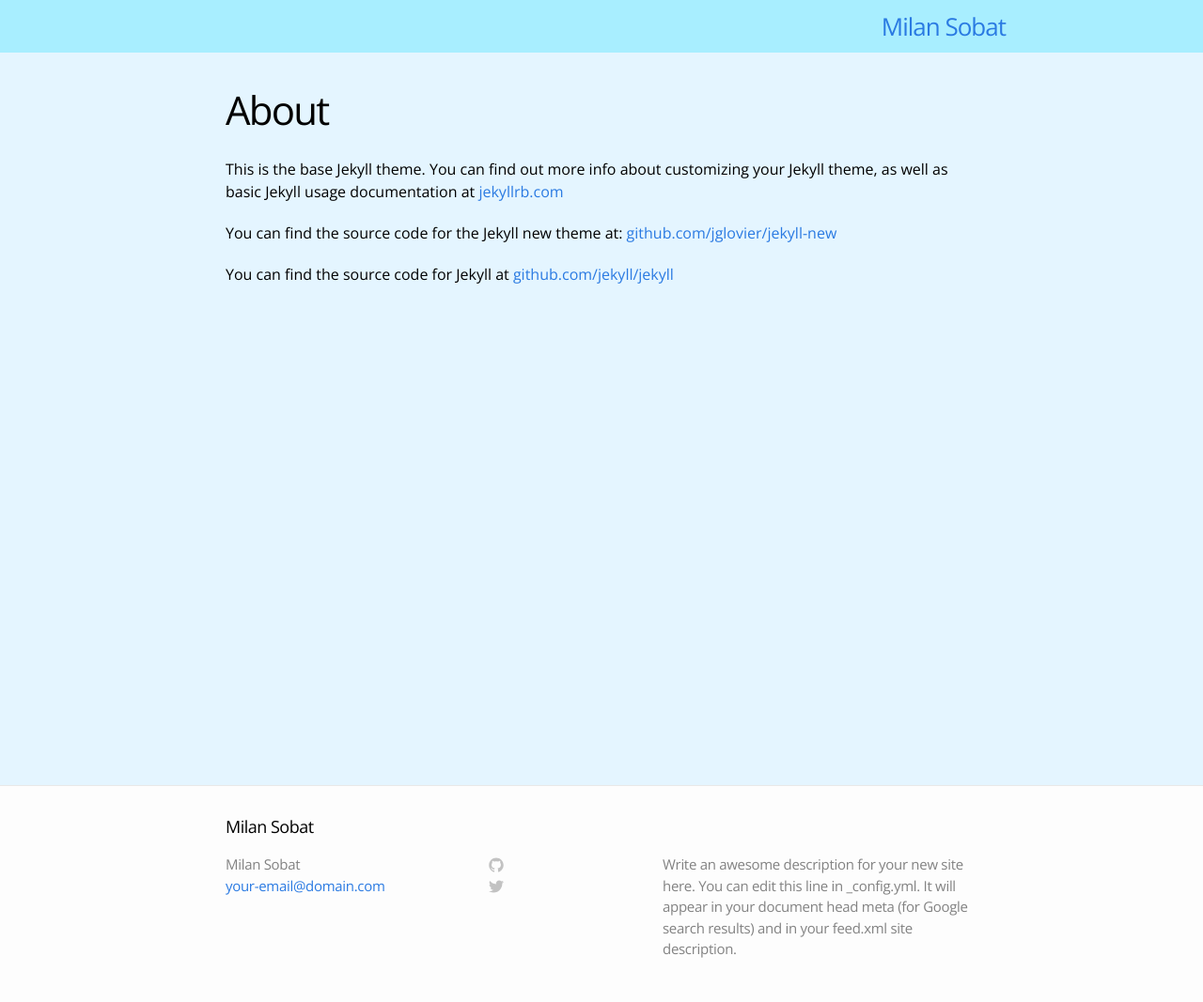
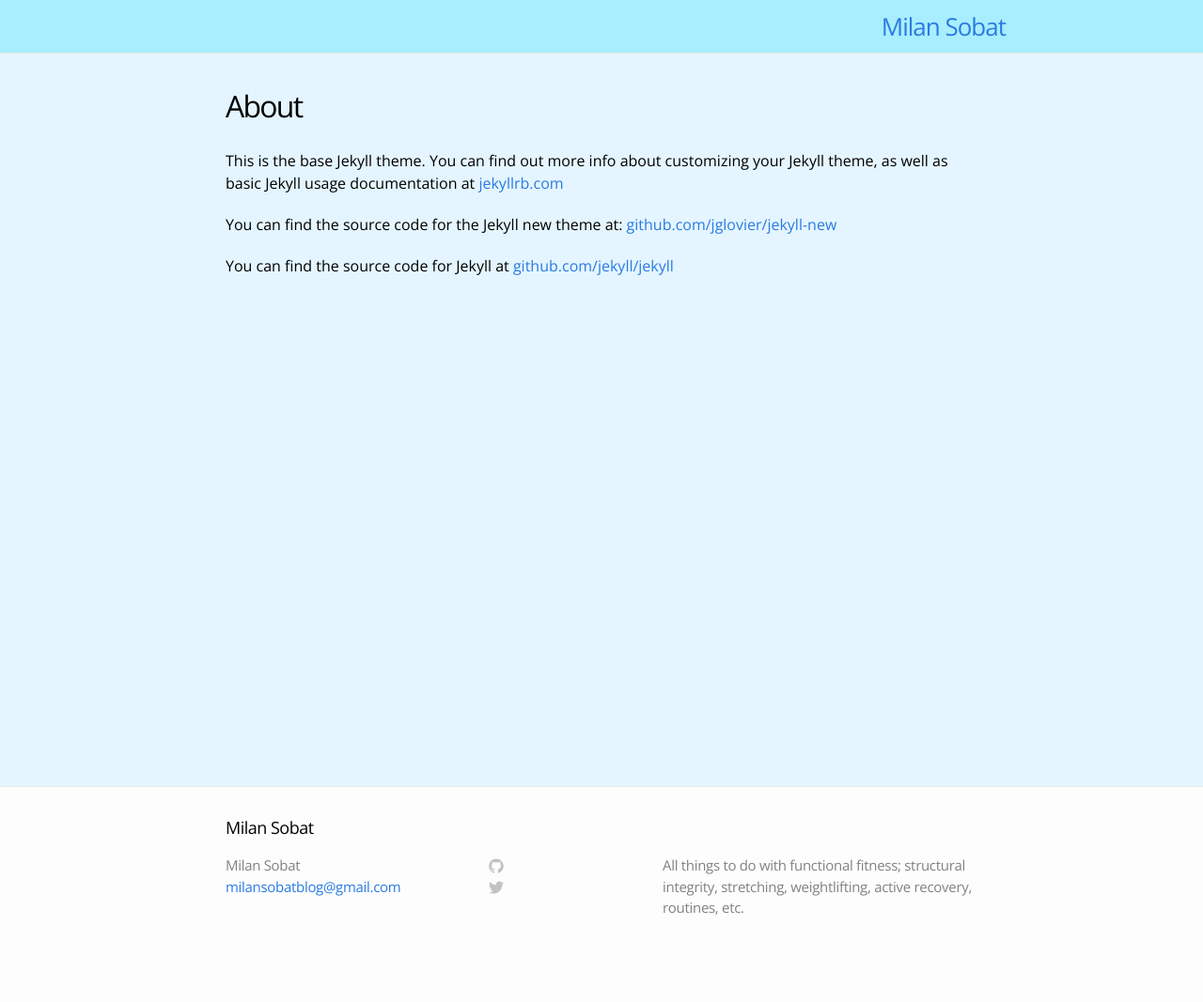
Before and after one commit to Milan03/Jekyll-Website, a Jekyll site: the page built from about.md, in a window 1280 px wide. Shown: the whole page at 94% size. Built offline with Jekyll 4.4.1, drawn with Linux system fonts in a browser that asks for light colours; after the commit the page ends 1023 px from its top, so only the background shows below that.

```diff
--- a/_config.yml
+++ b/_config.yml
@@ -1,7 +1,7 @@
 # Site settings
 title: Milan Sobat
-email: your-email@domain.com
-description: "Write an awesome description for your new site here. You can edit this line in _config.yml. It will appear in your document head meta (for Google search results) and in your feed.xml site description."
+email: milansobatblog@gmail.com
+description: "All things to do with functional fitness; structural integrity, stretching, weightlifting, active recovery, routines, etc."
 baseurl: ""
 url: "http://yourdomain.com"
 
--- a/css/main.css
+++ b/css/main.css
@@ -78,6 +78,7 @@ a:visited {
 } */
 
 .site-header {
+	border-bottom: 1px solid #e8e8e8;
 	position: relative;
     background-color: rgb(168, 238, 255);
 }
@@ -111,7 +112,7 @@ a:visited {
 }
 
 .site-nav .page-link {
-    visibility: hidden;
+	visibility: hidden;
     margin-left: 20px;
     color: #727272;
     letter-spacing: -.5px;
@@ -233,7 +234,7 @@ a:visited {
 }
 
 .post-header h1 {
-    font-size: 42px;
+    font-size: 32px;
     letter-spacing: -1.75px;
     line-height: 1;
     font-weight: 300;
@@ -612,7 +613,7 @@ a:visited {
     }
 
     .post-header h1 {
-        font-size: 36px;
+        font-size: 30px;
     }
 
     .post-content h2 {
```
Also changed, not shown: _posts/2014-08-07-short-and-sequenced-pt1.markdown (added, +23 -0 lines).
